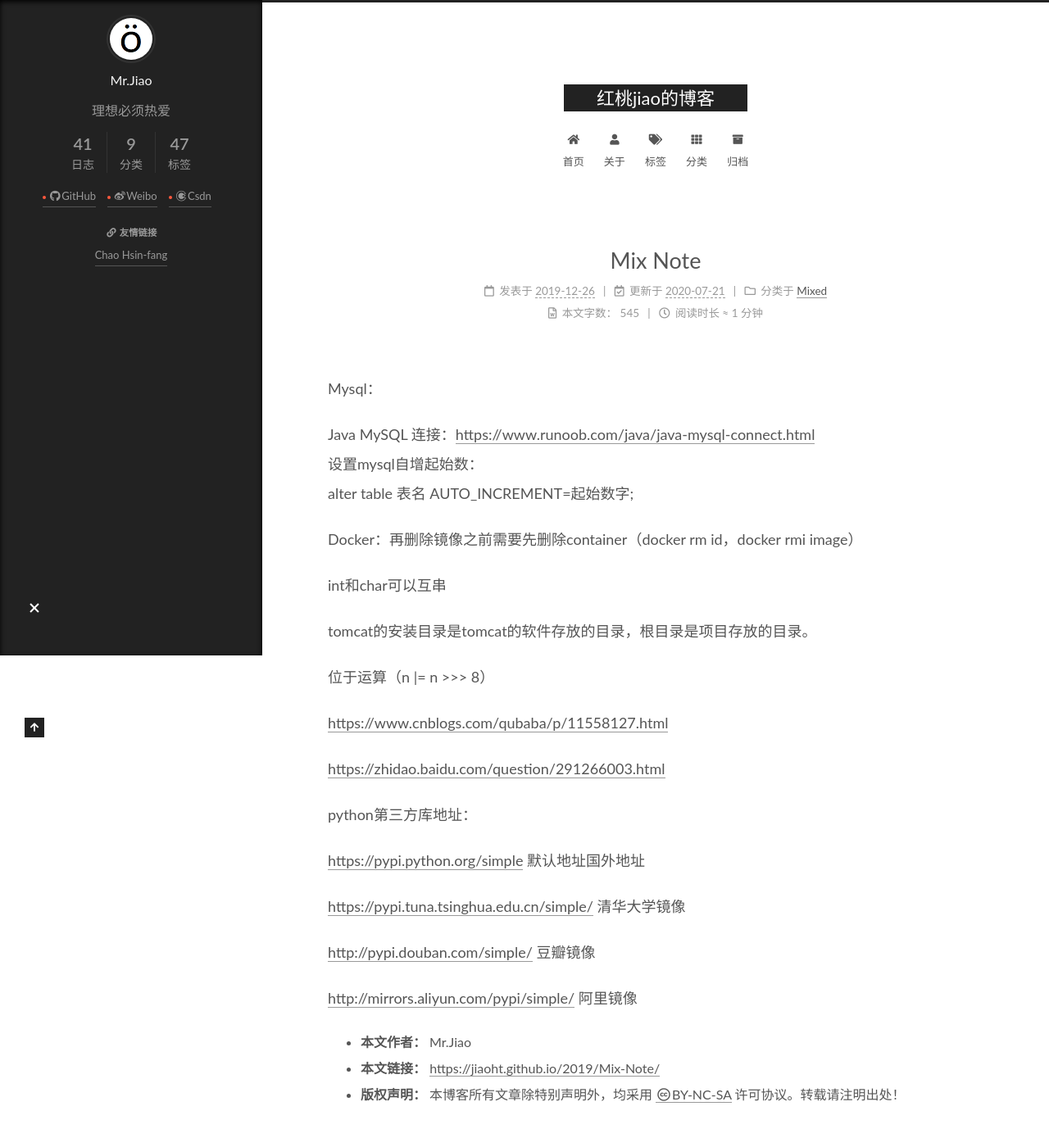
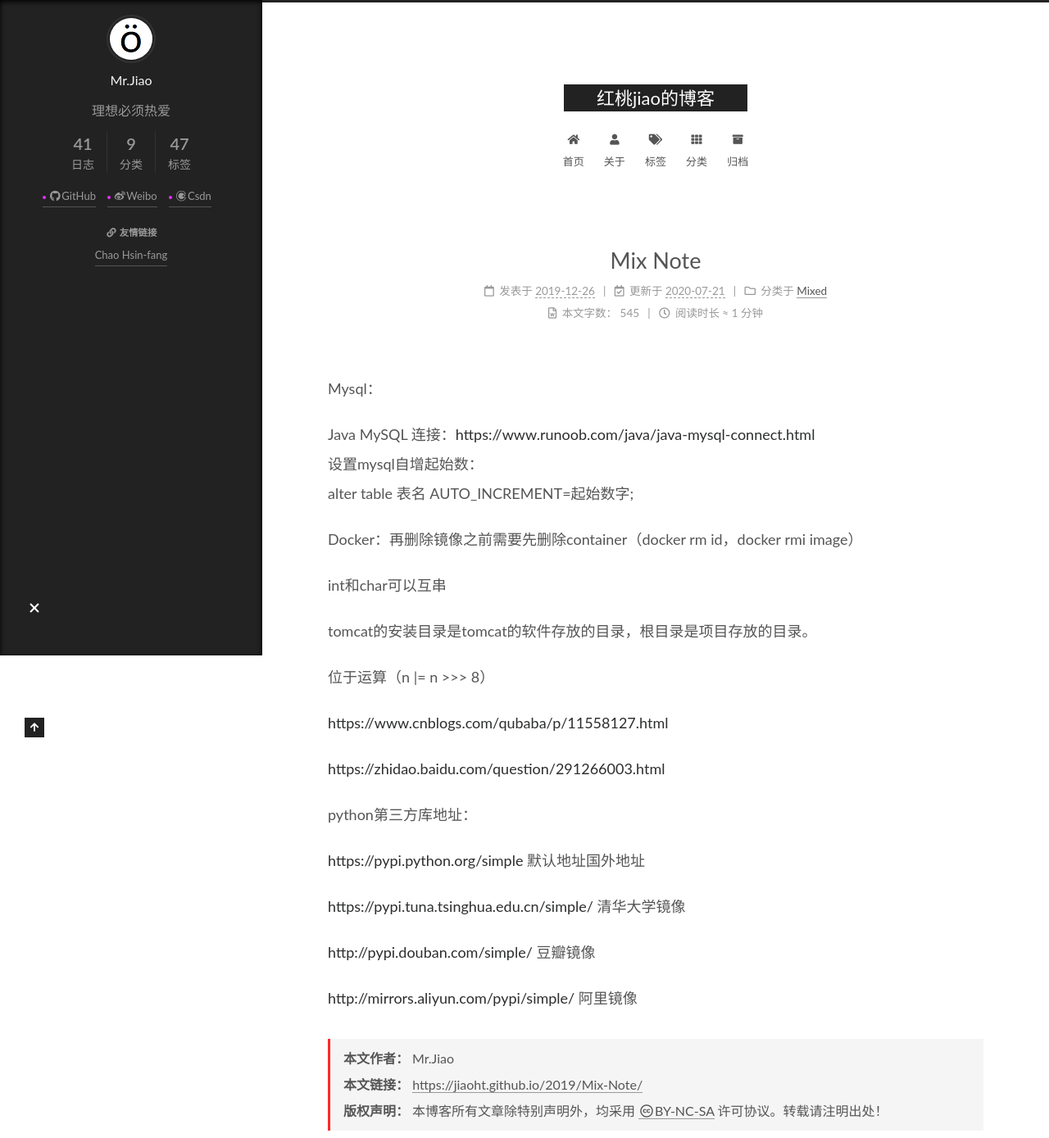
Before and after one commit to jiaohongtao/jiaoht.github.io, a plain HTML site: page 2019/Mix-Note/index.html in a window 1280 px wide. Shown: the top 1389 px of the page at 82% size. Drawn offline with Linux system fonts and the light colour scheme; some packages are replaced by stand-ins of ours; a script that the page names is missing.

Commit message:
Site updated: 2020-07-21 18:08:20

```diff
--- a/css/main.css
+++ b/css/main.css
@@ -1169,7 +1169,7 @@ pre .javascript .function {
 }
 .links-of-author a::before,
 .links-of-author span.exturl::before {
-  background: #ff583d;
+  background: #e82dfa;
   border-radius: 50%;
   content: ' ';
   display: inline-block;
@@ -1963,6 +1963,21 @@ pre .javascript .function {
 #qr p {
   text-align: center;
 }
+.post-copyright {
+  background: var(--card-bg-color);
+  border-left: 3px solid #ff2a2a;
+  list-style: none;
+  margin: 2em 0 0;
+  padding: 0.5em 1em;
+}
+.post-body p a {
+  color: #2d2e2f;
+  border-bottom: none;
+}
+.post-body p a:hover {
+  color: #277ccc;
+  text-decoration: underline;
+}
 .category-all-page .category-all-title {
   text-align: center;
 }
```
